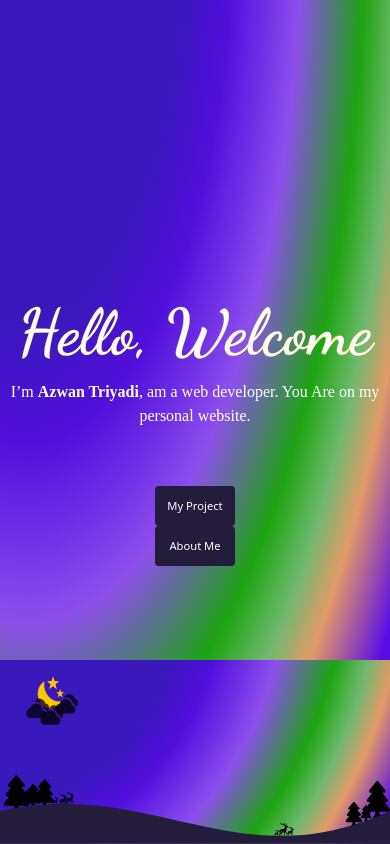
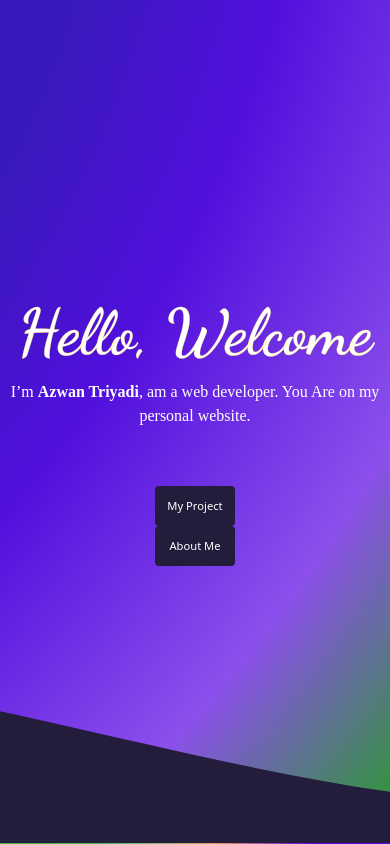
Before and after one commit to azwan20/my-app, a React (Create React App) app: page / in a window 390 px wide. Built offline with nearby package versions, Linux system fonts and the light colour scheme; a web font is replaced by a local one.

Commit message:
Update style.css

```diff
--- a/public/style.css
+++ b/public/style.css
@@ -278,6 +278,11 @@ a {
     /* Mengatur margin dan padding ulang untuk perangkat mobile */
     .container {
         padding: 10px;
+    }
+
+    .body-home{
+        background-repeat: no-repeat;
+        background-size: cover;
     }
 
     h3 {
```
